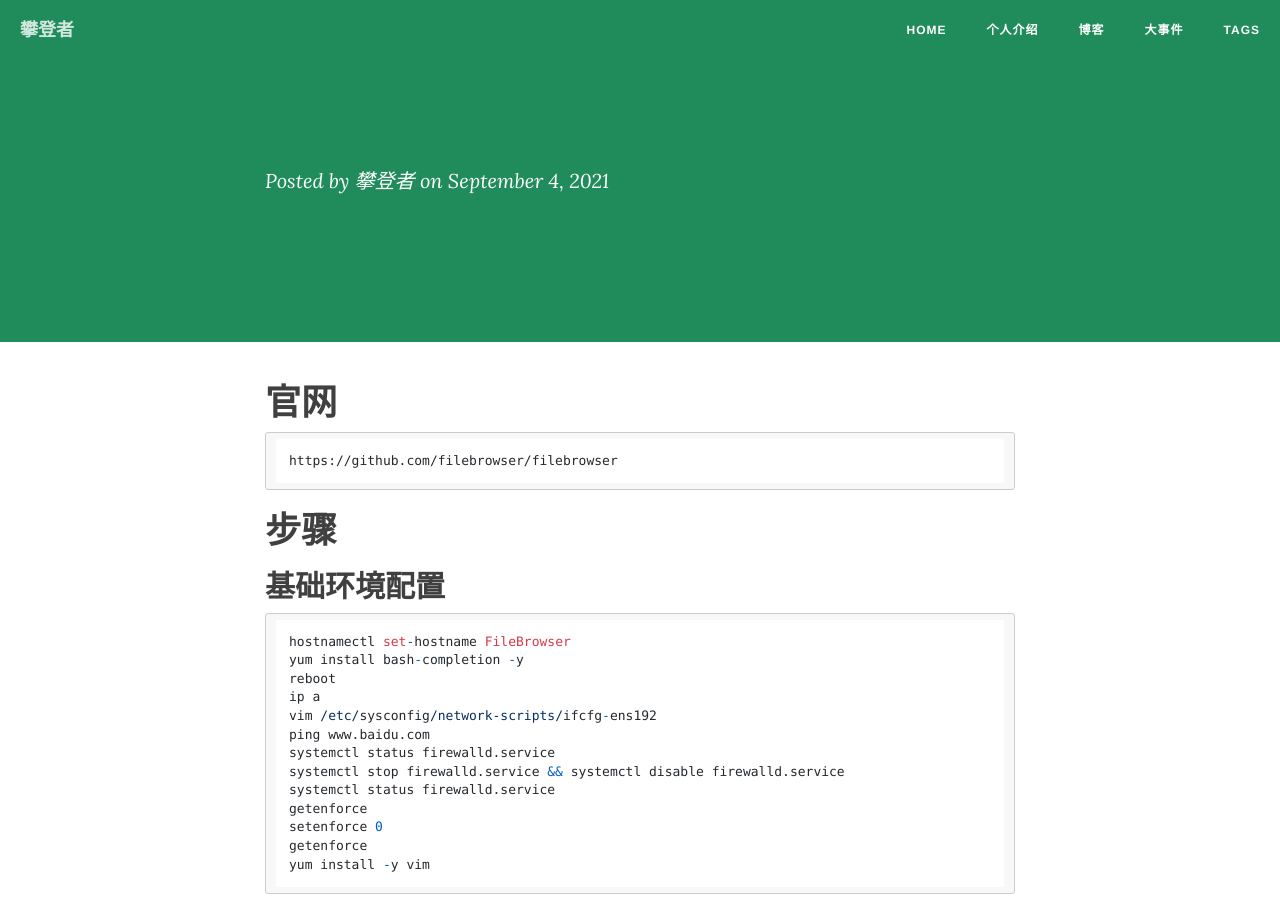
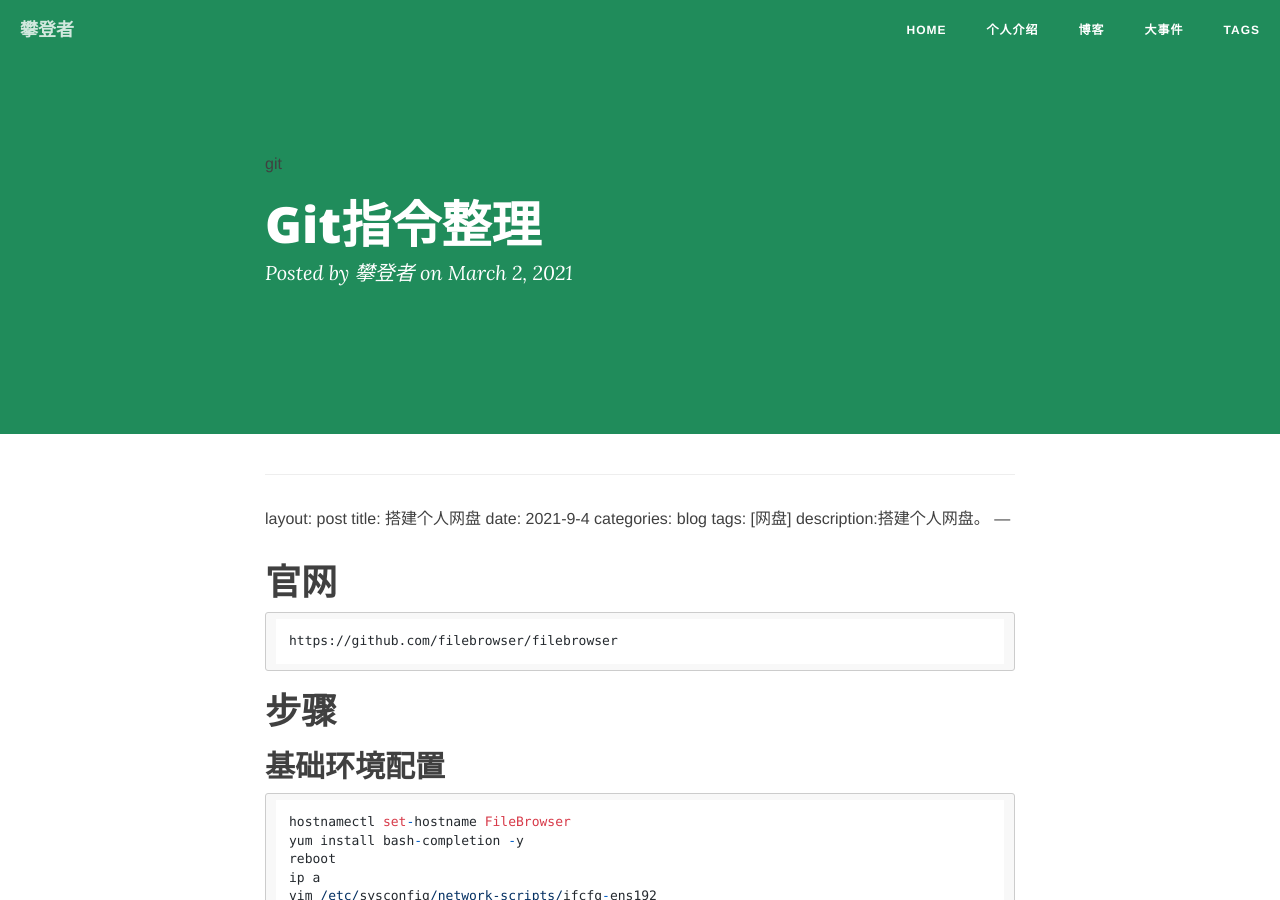
Before and after one commit to Climber2017/Climber2017.github.io, a Jekyll site: the page built from _posts/2021-09-04-搭建个人网盘.md, in a window 1280 px wide and 900 px high. Built offline with Jekyll 4.4.1, drawn with Linux system fonts in a browser that asks for light colours; nearby versions of some CDN libraries; comment, search, counter and statistics services are not loaded.

Commit message:
Update 2021-09-04-搭建个人网盘.md

```diff
--- a/_posts/2021-09-04-搭建个人网盘.md
+++ b/_posts/2021-09-04-搭建个人网盘.md
@@ -1,3 +1,12 @@
+---
+layout: post
+title: Git指令整理
+date: 2021-3-02
+categories: blog
+tags: [git]
+description: 随便整理的一些自用的Git指令。
+---
+
 ---
 layout: post
 title: 搭建个人网盘
```
